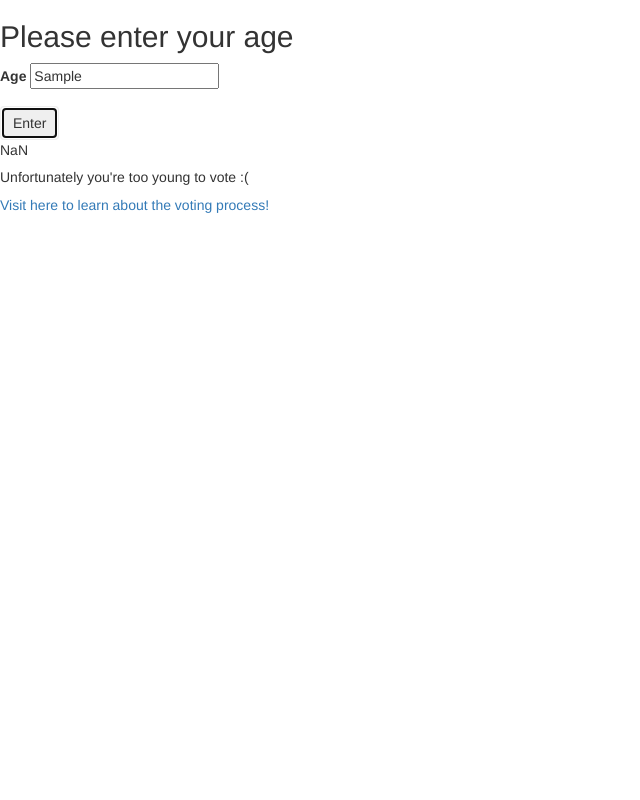
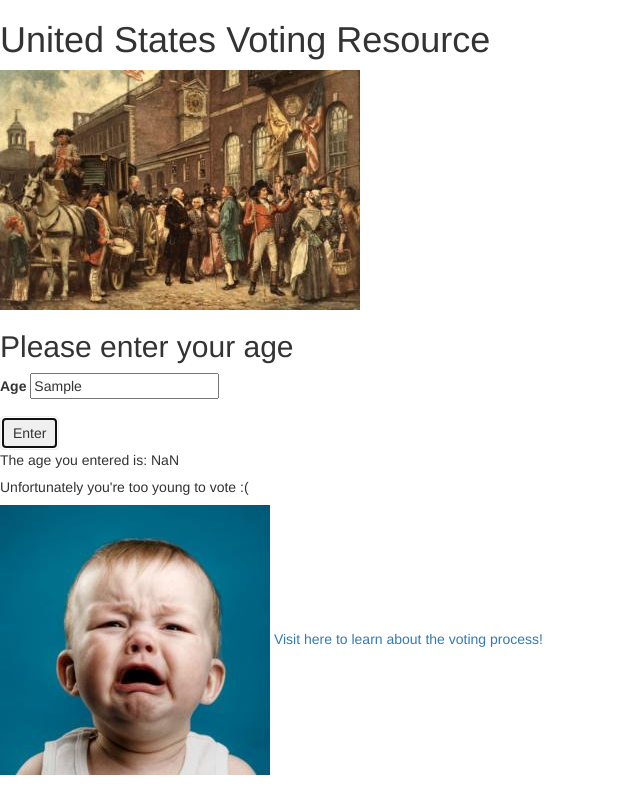
Before and after one commit to Code-Cacophony/voting, a plain HTML site: page w2d4/voting-info/index.html in a window 1280 px wide. Both pictures are taken after typing "Sample" into the empty fields and a click on the button "Enter". Shown: the whole page, without its empty margins (0-640 px from the left). Drawn offline with Linux system fonts and the light colour scheme.

Commit message:
Add images, and two hide commands remove one of the displays when the other is entered.

```diff
--- a/w2d4/voting-info/css/styles.css
+++ b/w2d4/voting-info/css/styles.css
@@ -5,7 +5,3 @@
 #adult {
   display: none;
 }
-
-.form-group {
-  align-items: center;
-}
--- a/w2d4/voting-info/index.html
+++ b/w2d4/voting-info/index.html
@@ -10,22 +10,25 @@
     <title>Voter Information!</title>
   </head>
   <body>
+    <h1>United States Voting Resource</h1>
+    <img src="img/history.jpg" id="history">
     <h2>Please enter your age</h2>
     <form id="form-age">
       <div class="form-group">
         <label for="age">Age</label>
         <input type="text" name="form-control" id="age">
-
       </div>
       <button type="submit" class="btn">Enter</button>
     </form>
-    <div id="output"></div>
+    <p>The age you entered is: <span id="output"></span></p>
     <div id="adult">
       <h5>Congratulations on surviving for this long!</h5>
+      <img src="img/voting-18.jpg" alt="">
       <a href="https://www.sos.wa.gov/elections/register.aspx">Learn where to vote in Washington!</a>
     </div>
     <div id="minor">
       <h5>Unfortunately you're too young to vote :(</h5>
+      <img src="img/crying.jpg" alt="">
       <a href="https://www.accreditedschoolsonline.org/resources/students-and-first-time-voters/">Visit here to learn about the voting process!</a>
     </div>
 
--- a/w2d4/voting-info/js/scripts.js
+++ b/w2d4/voting-info/js/scripts.js
@@ -6,8 +6,10 @@ $(document).ready(function(){
 
     if (number1 >= 18) {
         $("#adult").show();
+        $("#minor").hide();
     } else {
         $("#minor").show();
+        $("#adult").hide();
     }
   });
 });
```
Also changed, not shown: w2d4/voting-info/img/crying.jpg (added), w2d4/voting-info/img/history.jpg (added), w2d4/voting-info/img/voting-18.jpg (added), 1 other file.
